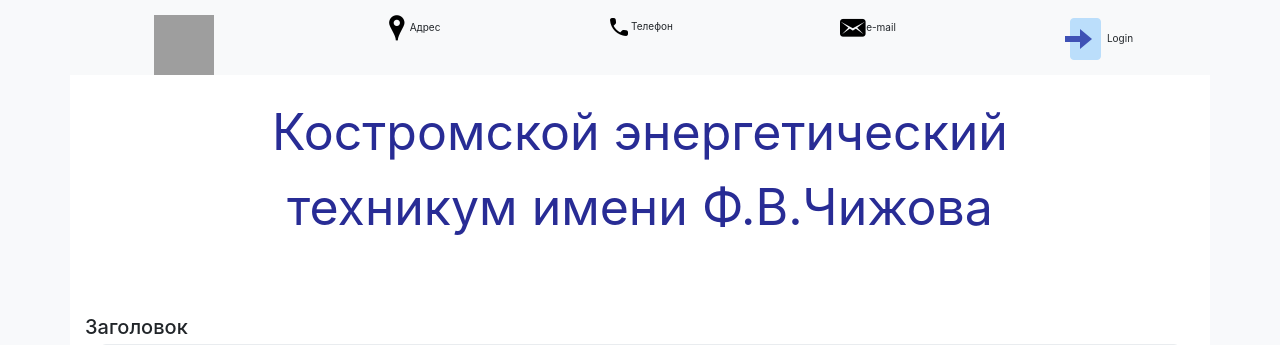
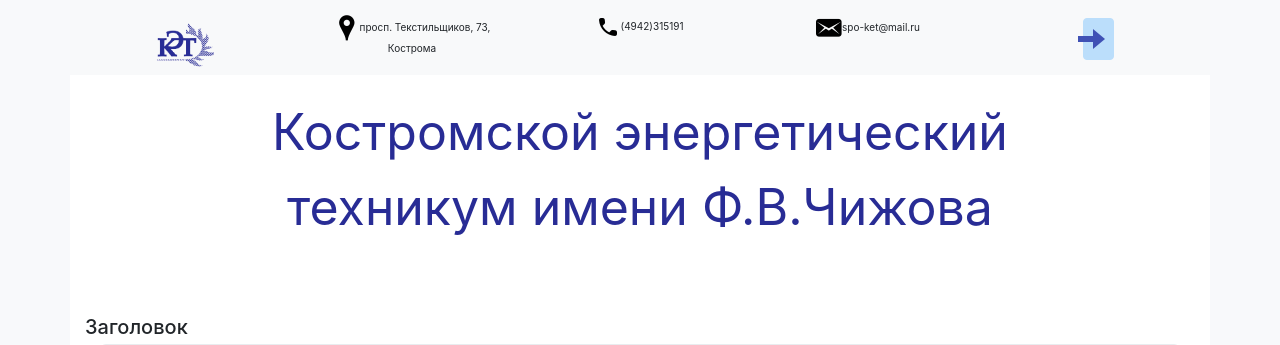
Before and after one commit to annavino990108/yiibasic, a Yii app: template views/site/index.php in a window 1280 px wide. Shown: the top 345 px of the page. Run offline with PHP 8.4 and a stand-in for Yii, Linux system fonts and the light colour scheme; the template is opened without the code that fills it, so the values that code supplies are empty; some libraries are stand-ins or nearby versions; grey boxes are pictures that could not be loaded.

Commit message:
Made some changes

```diff
--- a/views/layouts/main.php
+++ b/views/layouts/main.php
@@ -34,19 +34,24 @@
     <div class="container center" style="background-color: #FFFFFF;">
     <div class="row" style="background-color:#F8F9FA;text-align: center; padding-top: 15px; ">
       <div class="col">
-          <img src="https://media.fulledu.ru/firms/covers/2018.04.21.01/thumbnail/100040000000000000027262.png" width="60" height="60" alt="">
+          <img src="/images/logo.png" width="60" height="60" alt="">
       </div>
       <div class="col">
-        <img src="/images/icon-adress.png">Адрес
+        <img src="/images/icon-adress.png">просп. Текстильщиков, 73, Кострома
       </div>
       <div class="col">
-        <img src="/images/icon-phone.png">Телефон
+        <img src="/images/icon-phone.png">(4942)315191
       </div>
       <div class="col">
-        <img src="/images/icon-email.png">e-mail
+        <img src="/images/icon-email.png">spo-ket@mail.ru
       </div>
       <div class="col">
-        <img src="/images/icon-enter.png">Login
+        <img src="/images/icon-enter.png">
+        <?php echo Nav::widget(['items' => [Yii::$app->user->isGuest ? (
+                ['label' => 'Login', 'url' => ['/admin']]
+            ) : (
+                ['label' => 'Admin', 'url' => ['/admin']]
+            )],])?>
       </div>
     </div>
 
```
Also changed, not shown: web/_favicon.ico (added), web/favicon.ico, web/images/logo.png (added).
